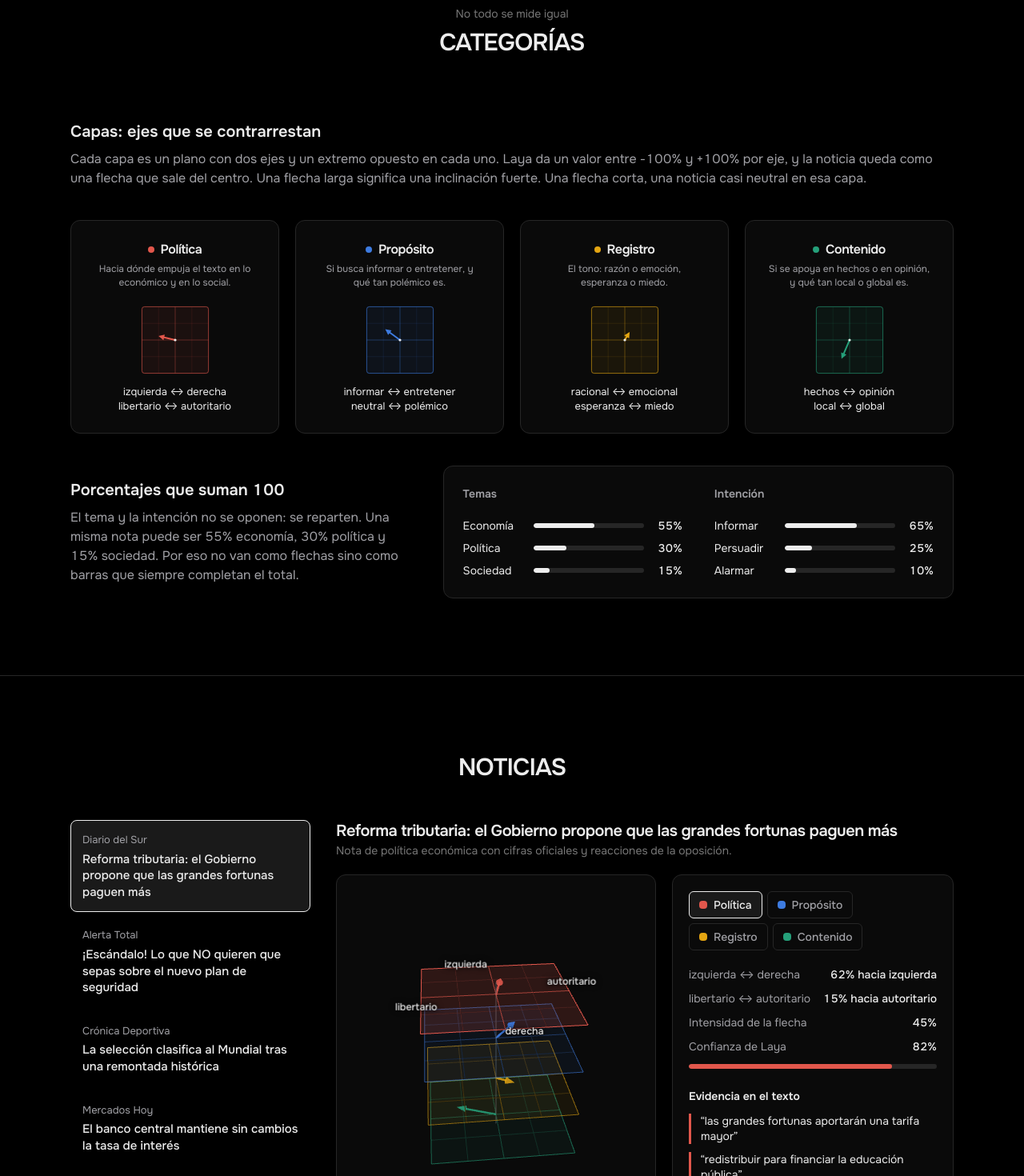
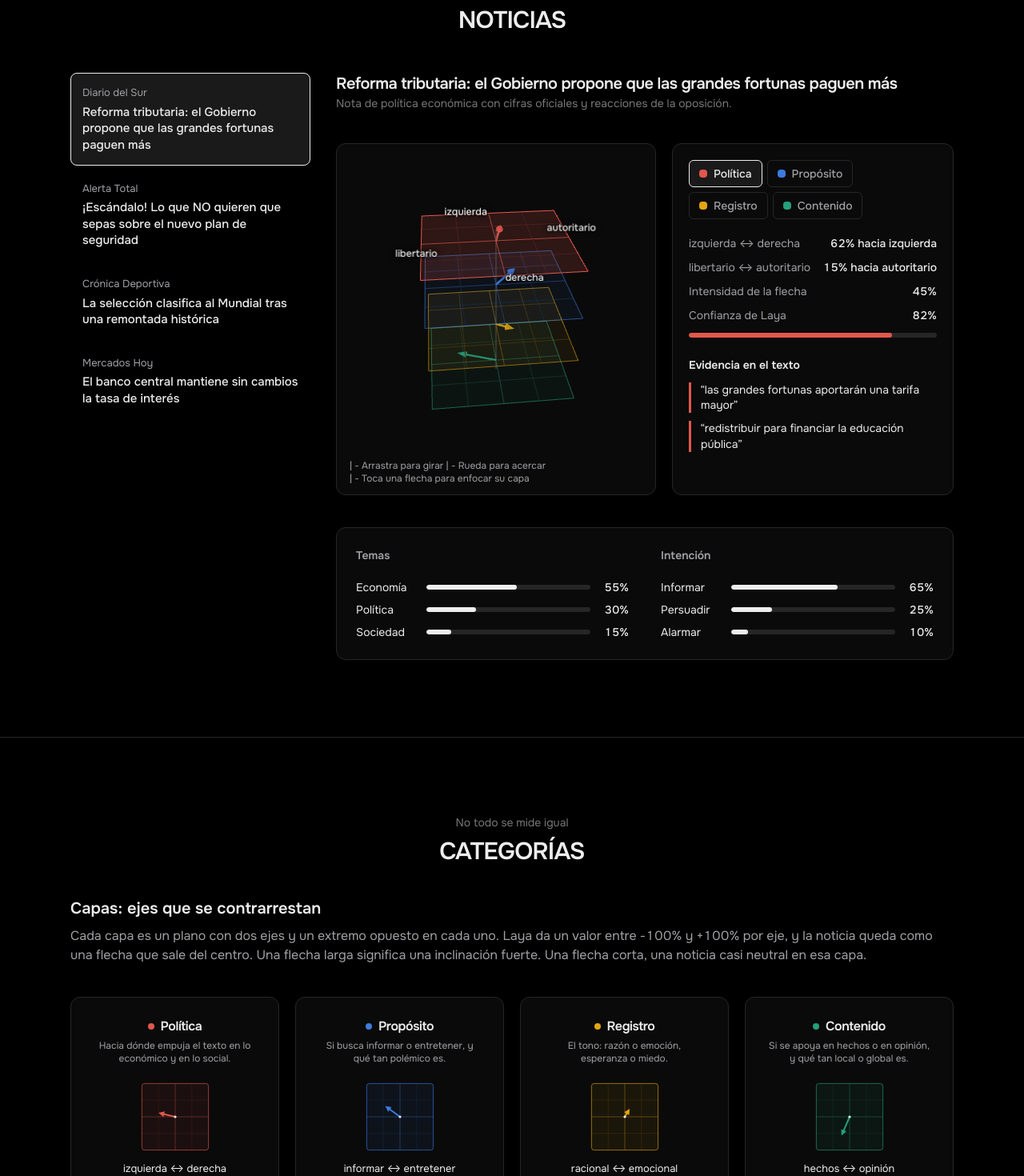
Before and after one commit to MaickolRivera/prisma, a React (Vite) app in the folder frontend/: page / in a window 1280 px wide. Shown: the part 880-2350 px from the top of the page at 80% size. Built offline with nearby package versions, Linux system fonts and the light colour scheme.

Commit message:
refactor: show news before categories and adjust section spacing

```diff
--- a/frontend/src/App.tsx
+++ b/frontend/src/App.tsx
@@ -11,8 +11,8 @@ export default function App() {
       <Header />
       <main>
         <Hero />
+        <NewsExplorer />
         <Categories />
-        <NewsExplorer />
         <HowItWorks />
       </main>
       <Footer />
--- a/frontend/src/components/LayerScene.tsx
+++ b/frontend/src/components/LayerScene.tsx
@@ -224,7 +224,7 @@ export function LayerScene(props: Props) {
       const aspect = camera.aspect || 1;
       const radius = 9.8 * zoom * (aspect < 1 ? 1 / Math.pow(Math.max(aspect, 0.5), 0.8) : 1);
       camera.position.set(radius * Math.sin(phi) * Math.sin(theta), radius * Math.cos(phi), radius * Math.sin(phi) * Math.cos(theta));
-      camera.lookAt(0, 0, 0);
+      camera.lookAt(0, -0.5, 0);
 
       const n = LAYERS.length;
       const w = wrap.clientWidth, h = wrap.clientHeight;
--- a/frontend/src/components/SectionHeading.tsx
+++ b/frontend/src/components/SectionHeading.tsx
@@ -2,7 +2,7 @@ import type { ReactNode } from "react";
 
 export function SectionHeading({ title, children }: { title: string; children?: ReactNode }) {
   return (
-    <div className="w-full text-center mb-10">
+    <div className="w-full text-center">
       {children ? <p className="mb-2 text-sm text-primary/50">{children}</p> : null}
       <h2 className="text-3xl font-semibold tracking-[-0.03em]">{title}</h2>
     </div>
--- a/frontend/src/index.css
+++ b/frontend/src/index.css
@@ -43,7 +43,7 @@
 
 @layer base {
   * { border-color: var(--border); }
-  html { scroll-behavior: smooth; scroll-padding-top: 4.5rem; }
+  html { scroll-behavior: smooth }
   body {
     background: var(--background);
     color: var(--foreground);
--- a/frontend/src/sections/Header.tsx
+++ b/frontend/src/sections/Header.tsx
@@ -13,8 +13,8 @@ function Logo() {
 
 
 const links = [
+  { href: "#news", label: "Noticias", icon: Newspaper },
   { href: "#categories", label: "Categorías", icon: Layers },
-  { href: "#news", label: "Noticias", icon: Newspaper },
   { href: "#how-it-works", label: "Cómo funciona", icon: Workflow },
 ];
 
--- a/frontend/src/sections/NewsExplorer.tsx
+++ b/frontend/src/sections/NewsExplorer.tsx
@@ -40,14 +40,14 @@ export function NewsExplorer() {
             ))}
           </ul>
 
-          <div className="min-w-0 flex flex-col gap-5">
+          <div className="min-w-0 flex flex-col gap-10">
             <div>
               <h3 className="text-xl font-semibold leading-snug tracking-tight">{news.headline}</h3>
               <p className="text-sm text-primary/50">{news.summary}</p>
             </div>
 
             <div className="grid gap-5 md:grid-cols-[400px_minmax(0,1fr)]">
-              <div className="relative h-115 min-w-0 overflow-hidden rounded-xl border border-border bg-card">
+              <div className="relative h-110 min-w-0 overflow-hidden rounded-xl border border-border bg-card">
                 <Suspense fallback={<p className="grid size-full place-items-center text-sm text-muted-foreground">Cargando escena…</p>}>
                   <LayerScene values={news.values} focus={focus} onFocus={setFocus} />
                 </Suspense>
```
